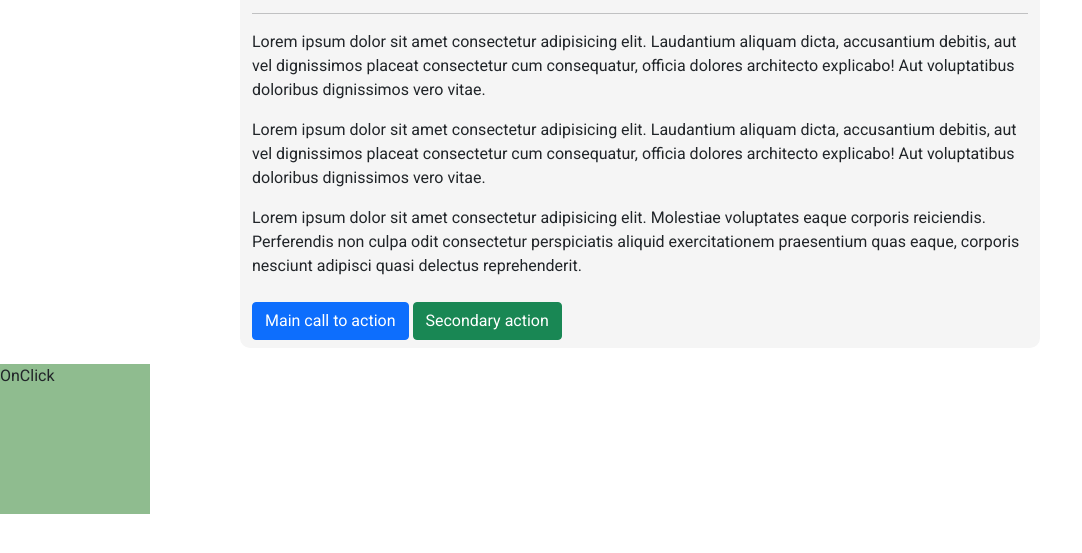
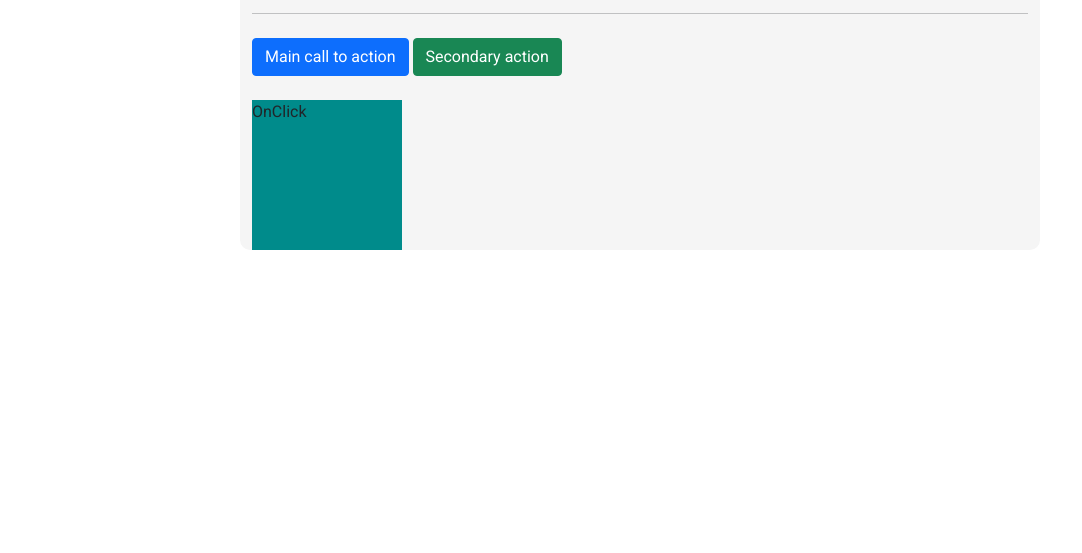
Before and after one commit to demetriusvas/Preencher_cor_com_JS_v2, a plain HTML site: page index.html in a window 1280 px wide. Shown: the part 51-604 px from the top of the page, without its empty margins (0-1082 px from the left). Drawn offline with nearby package versions, Linux system fonts and the light colour scheme.

Commit message:
separei o css e o js

```diff
--- a/index.html
+++ b/index.html
@@ -26,33 +26,14 @@
         <h1>Testes</h1>
         <hr>
 
-        <p class="p1">Lorem ipsum dolor sit amet consectetur adipisicing elit. Laudantium aliquam dicta, accusantium debitis, aut vel dignissimos placeat consectetur cum consequatur, officia dolores architecto explicabo! Aut voluptatibus doloribus dignissimos vero vitae.</p>
-        <p class="p2">Lorem ipsum dolor sit amet consectetur adipisicing elit. Laudantium aliquam dicta, accusantium debitis, aut vel dignissimos placeat consectetur cum consequatur, officia dolores architecto explicabo! Aut voluptatibus doloribus dignissimos vero vitae.</p>
-        <p class="p3">Lorem ipsum dolor sit amet consectetur adipisicing elit. Molestiae voluptates eaque corporis reiciendis. Perferendis non culpa odit consectetur perspiciatis aliquid exercitationem praesentium quas eaque, corporis nesciunt adipisci quasi delectus reprehenderit.</p>
-
         <p>
           <a href="#" class="btn btn-primary my-2" onclick="acao_botao()">Main call to action</a>
           <a href="#" class="btn btn-success my-2" ondblclick="acao_botao_dbl()">Secondary action</a>
         </p>
+        <div onclick="acao()" class="quadrado">OnClick</div>
     </div>
 
-    <div onclick="acao()" style="background: darkseagreen; height: 150px; width: 150px;">OnClick</div>
-
-    <script>
-      function acao_botao(){
-        alert("Botao foi clicado");
-      }
-
-      function acao(){
-        alert("Elemento foi clicado");
-      }
-
-      function acao_botao_dbl(){
-        alert("Double Clique foi clicado");
-      }
-    </script>
-
-    <!-- Optional JavaScript; choose one of the two! -->
+    <script src="script.js"></script>
 
     <!-- Option 1: Bootstrap Bundle with Popper -->
     <script src="https://cdn.jsdelivr.net/npm/bootstrap@5.1.3/dist/js/bootstrap.bundle.min.js" integrity="sha384-ka7Sk0Gln4gmtz2MlQnikT1wXgYsOg+OMhuP+IlRH9sENBO0LRn5q+8nbTov4+1p" crossorigin="anonymous"></script>
--- /dev/null
+++ b/script.js
@@ -0,0 +1,11 @@
+function acao_botao(){
+    alert("Botao foi clicado");
+}
+
+function acao(){
+    alert("Elemento foi clicado");
+}
+
+function acao_botao_dbl(){
+    alert("Double Clique foi clicado");
+}
--- a/style.css
+++ b/style.css
@@ -7,3 +7,9 @@ body {
     border-radius: 10px;
     max-width: 800px;
 }
+
+.quadrado {
+    background: darkcyan;
+    height: 150px;
+    width: 150px;
+}
```
